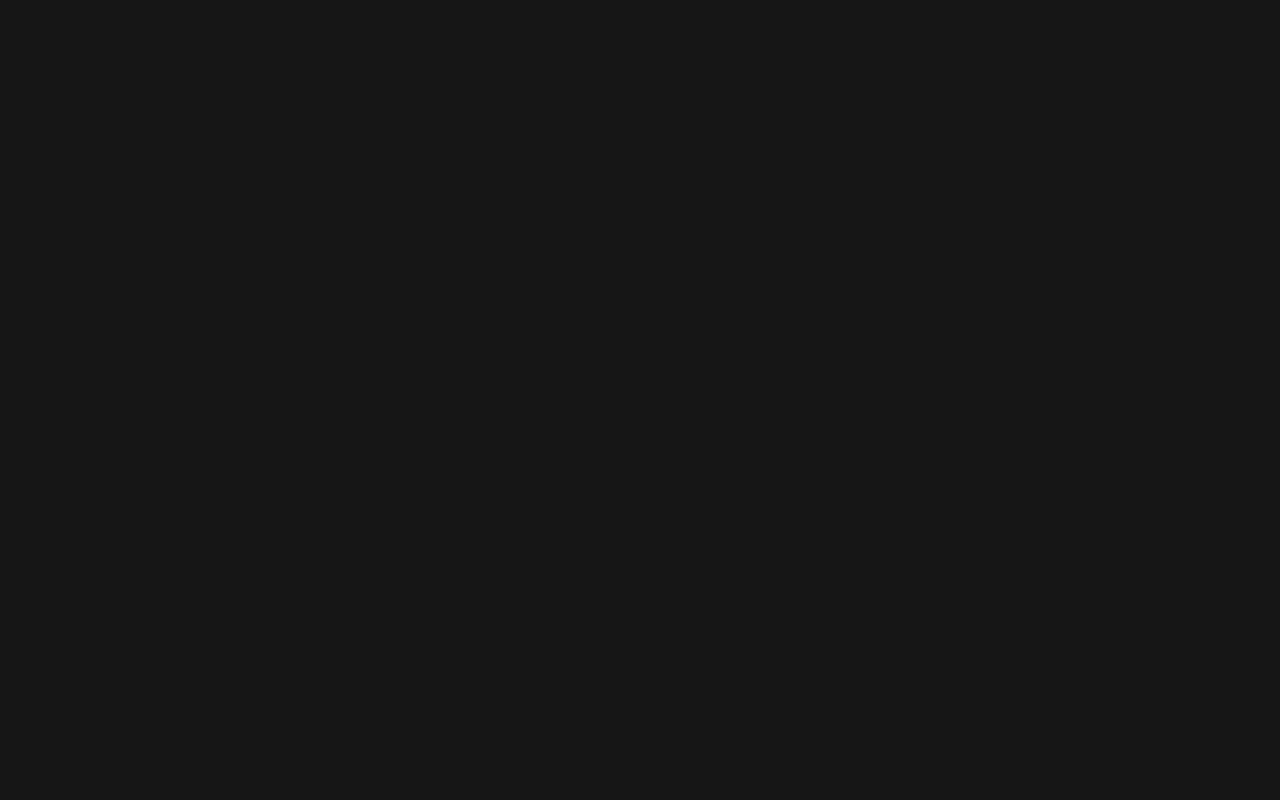
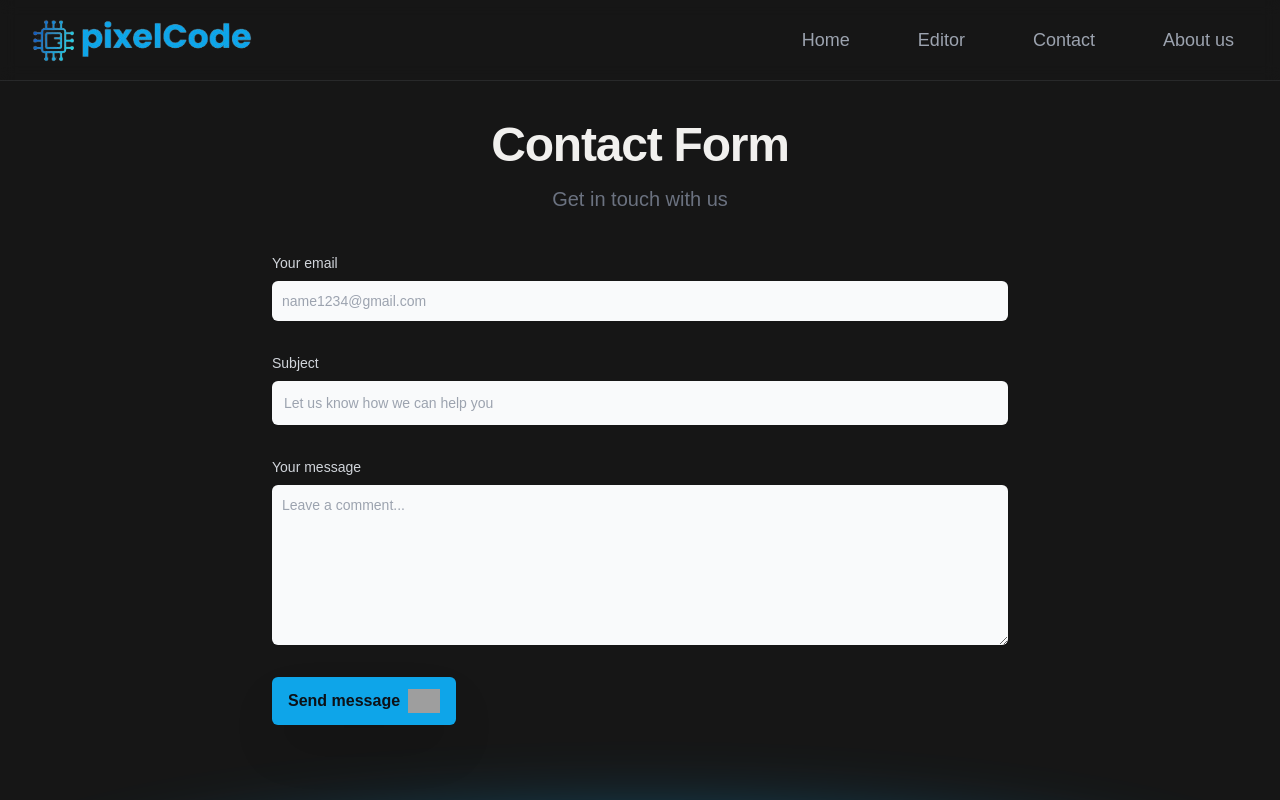
Before and after one commit to khush-patel-001/pixelCode, a React (Vite) app: page /pixelCode/contact in a window 1280 px wide. Before the commit this address had no page. Shown: the top 800 px of the page. Built offline with nearby package versions, Linux system fonts and the light colour scheme; grey boxes are pictures that could not be loaded.

Commit message:
debugging

```diff
--- a/package.json
+++ b/package.json
@@ -35,5 +35,9 @@
     "postcss": "^8.4.49",
     "tailwindcss": "^3.4.17",
     "vite": "^6.0.1"
+  },
+  "future": {
+    "v7_startTransition": true,
+    "v7_relativeSplatPath": true
   }
 }
--- a/src/App.jsx
+++ b/src/App.jsx
@@ -4,17 +4,19 @@ import About from "./Pages/About/About";
 import ContactPage from "./Pages/ContactPage/ContactPage";
 import CodeEditor from "./Pages/CodeEditor/CodeEditor";
 import FrontendEditor from "./Pages/FrontendEditor/FrontendEditor";
+import NoPage from "./Pages/NoPage/NoPage";
 import { Routes, Route, BrowserRouter } from "react-router-dom";
 function App() {
   return (
     <>
-      <BrowserRouter>
+      <BrowserRouter basename="/pixelCode">
         <Routes>
           <Route path="/" element={<Home />} />
           <Route path="/about" element={<About />} />
           <Route path="/contact" element={<ContactPage />} />
           <Route path="/frontend-editor" element={<FrontendEditor />} />
           <Route path="/editor" element={<CodeEditor />} />
+          <Route path="*" element={<NoPage />} />
         </Routes>
       </BrowserRouter>
     </>
--- a/src/Components/Contact/Contact.jsx
+++ b/src/Components/Contact/Contact.jsx
@@ -45,7 +45,7 @@ const Contact = () => {
         <form action="#" className="space-y-8" onSubmit={handleSubmit}>
           <div>
             <label
-              for="email"
+              htmlFor="email"
               className="block mb-2 text-sm font-medium text-gray-300"
             >
               Your email
@@ -60,7 +60,7 @@ const Contact = () => {
           </div>
           <div>
             <label
-              for="subject"
+              htmlFor="subject"
               className="block mb-2 text-sm font-medium text-gray-300"
             >
               Subject
@@ -75,7 +75,7 @@ const Contact = () => {
           </div>
           <div className="sm:col-span-2">
             <label
-              for="message"
+              htmlFor="message"
               className="block mb-2 text-sm font-medium text-gray-300"
             >
               Your message
--- a/src/Components/Hero/Hero.jsx
+++ b/src/Components/Hero/Hero.jsx
@@ -67,6 +67,7 @@ const Hero = () => {
           <div className="flex items-center justify-center gap-4 sm:gap-7 max-w-[60rem] flex-wrap">
             {languages.map(([language, nickLanguage]) => (
               <Link
+                key={language}
                 to={`/editor?language=${language}`}
                 className="border-solid border-2 border-gray-700 bg-[#161616] rounded-2xl px-6 py-4 flex items-center justify-between w-40 sm:w-52 hover:border-gray-300 transition-all hover:scale-105"
               >
--- a/src/Pages/CodeEditor/CodeEditor.jsx
+++ b/src/Pages/CodeEditor/CodeEditor.jsx
@@ -119,6 +119,7 @@ const CodeEditor = () => {
             >
               {languages.map(([key, language]) => (
                 <option
+                  key={key}
                   value={language}
                   className="relative px-5 py-2.5 transition-all ease-in duration-75 bg-white dark:bg-[#161616] rounded-md"
                 >
--- a/src/Pages/ContactPage/ContactPage.jsx
+++ b/src/Pages/ContactPage/ContactPage.jsx
@@ -48,7 +48,7 @@ const ContactPage = () => {
           <form className="space-y-8" onSubmit={handleSubmit}>
             <div>
               <label
-                for="email"
+                htmlFor="email"
                 className="block mb-2 text-sm font-medium text-gray-300"
               >
                 Your email
@@ -63,7 +63,7 @@ const ContactPage = () => {
             </div>
             <div>
               <label
-                for="subject"
+                htmlFor="subject"
                 className="block mb-2 text-sm font-medium text-gray-300"
               >
                 Subject
@@ -78,7 +78,7 @@ const ContactPage = () => {
             </div>
             <div className="sm:col-span-2">
               <label
-                for="message"
+                htmlFor="message"
                 className="block mb-2 text-sm font-medium text-gray-300"
               >
                 Your message
--- /dev/null
+++ b/src/Pages/NoPage/NoPage.jsx
@@ -0,0 +1,37 @@
+import React from "react";
+import { Link } from "react-router-dom";
+
+const NoPage = () => {
+  return (
+    <>
+      <div className="h-screen w-screen bg-[#161616] flex items-center">
+        <div className="container flex flex-col md:flex-row items-center justify-between px-5 text-gray-500">
+          <div className="w-full lg:w-1/2 mx-8">
+            <div className="text-7xl text-sky-500 font-dark font-extrabold mb-8">
+              {" "}
+              404
+            </div>
+            <p className="text-2xl md:text-3xl font-light leading-normal mb-8">
+              Sorry we couldn't find the page you're looking for
+            </p>
+
+            <Link
+              to="/"
+              className="px-5 inline py-3 text-sm font-medium leading-5 shadow-2xl text-white transition-all duration-400 border border-transparent rounded-lg focus:outline-none bg-sky-500 active:bg-sky-500 hover:bg-sky-600"
+            >
+              back to homepage
+            </Link>
+          </div>
+          <div className="w-full lg:flex lg:justify-end lg:w-1/2 mx-5 my-12">
+            <img
+              src="https://user-images.githubusercontent.com/43953425/166269493-acd08ccb-4df3-4474-95c7-ad1034d3c070.svg"
+              alt="Page not found"
+            />
+          </div>
+        </div>
+      </div>
+    </>
+  );
+};
+
+export default NoPage;
```
